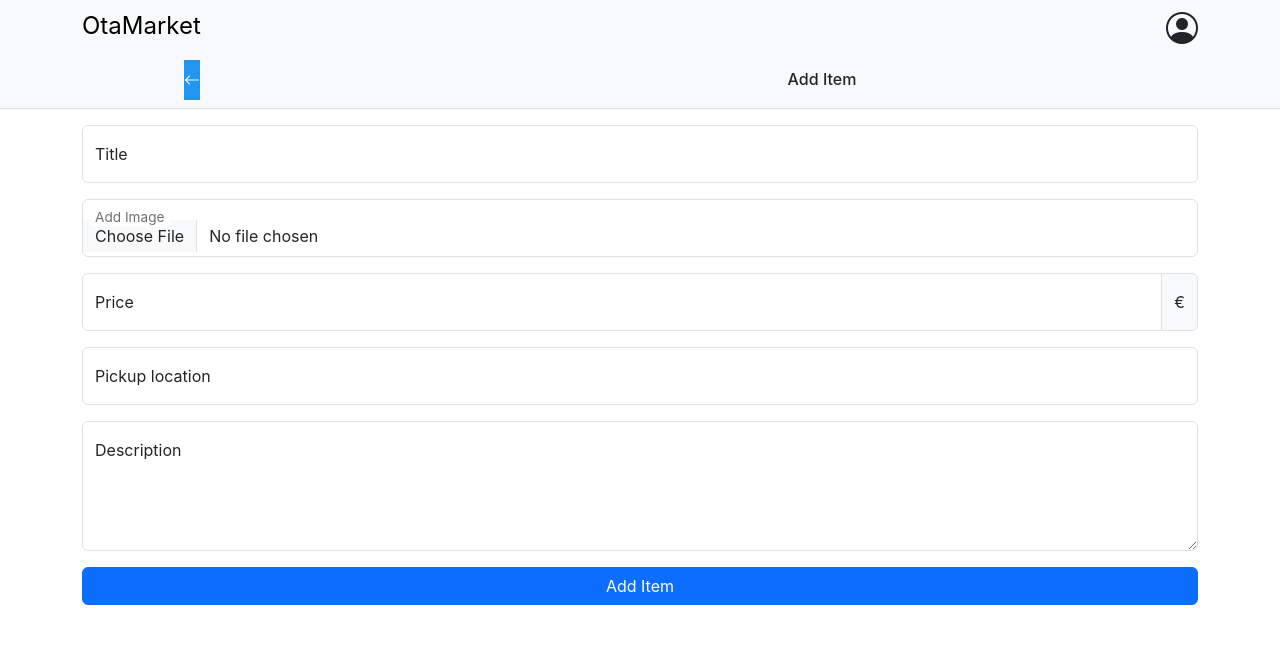
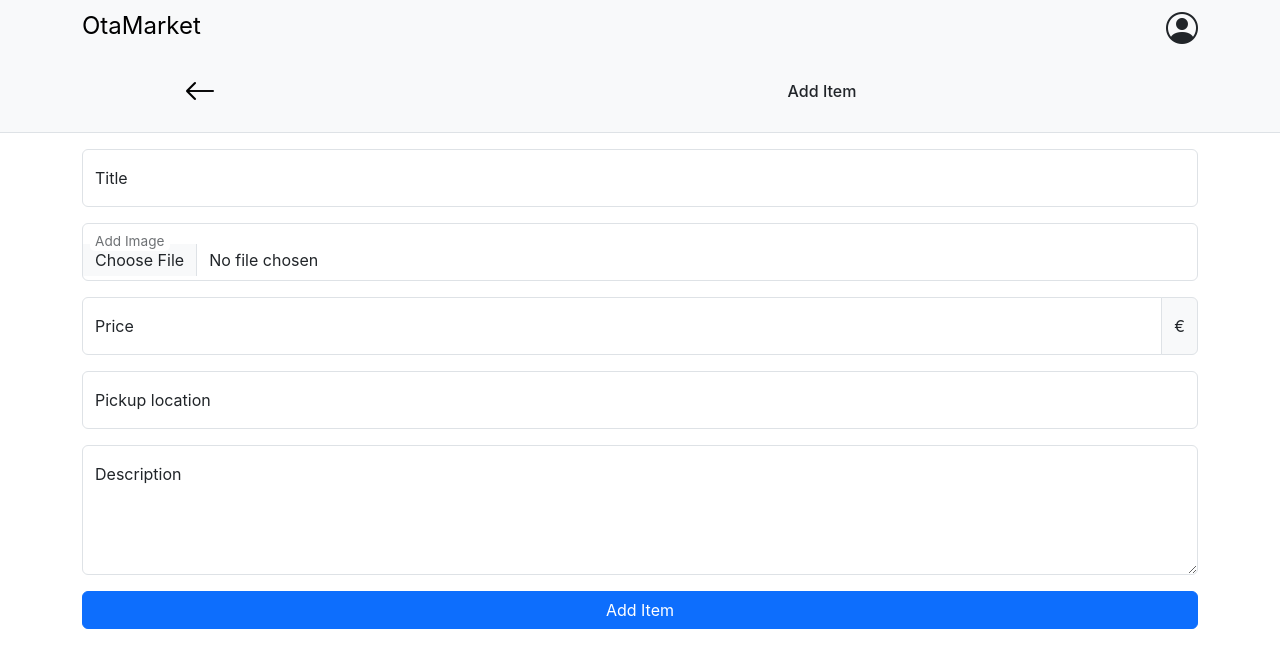
Before and after one commit to fravl/otamarket, a React (Vite) app in the folder frontend/: page /add in a window 1280 px wide. Shown: the top 668 px of the page. Built offline with nearby package versions, Linux system fonts and the light colour scheme; no server answers.

Commit message:
Last commit added unwanted styles to the back arrow so i removed it + made the arrow larger (#59)
Last commit added unwanted styles to the back arrow so i removed it + made the arrow larger

```diff
--- a/frontend/src/components/BackAndTitleNav.tsx
+++ b/frontend/src/components/BackAndTitleNav.tsx
@@ -10,6 +10,11 @@ const BackAndTitleNav = ({ title }: { title: string }) => {
                     <button
                         className="nav-link active"
                         aria-current="page"
+                        style={{
+                            backgroundColor: "#F8F9FA",
+                            color: "black",
+                            fontSize: "2rem",
+                        }}
                         onClick={() => {
                             navigate(-1);
                         }}
```
